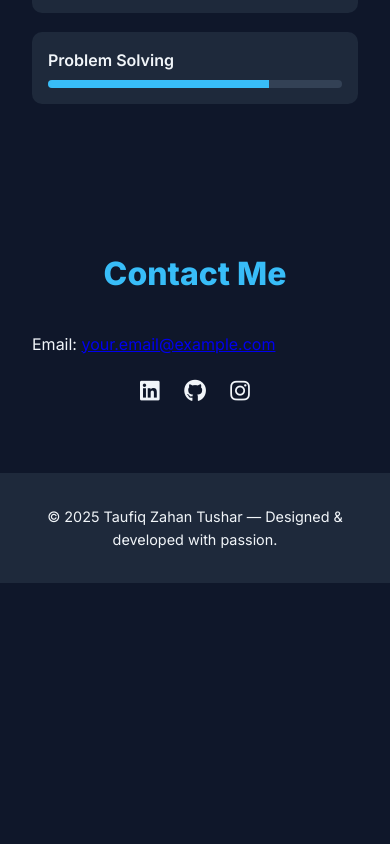
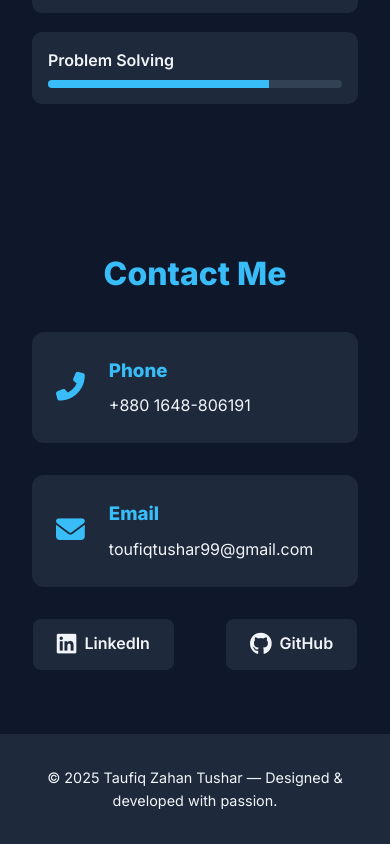
Before and after one commit to ToufiqTushar/Portfolio, a plain HTML site: page index.html in a window 390 px wide. Shown: the part 2384-3228 px from the top of the page. Before the commit the page ends 2967 px from the top, so only its background shows below. Drawn offline with nearby package versions, Linux system fonts and the light colour scheme.

Commit message:
2nd commit

```diff
--- a/index.html
+++ b/index.html
@@ -341,6 +341,105 @@
         width: 100%;
         margin-top: 1rem;
       }
+      /* Contact Section Styles */
+    .contact-container {
+      display: grid;
+      grid-template-columns: repeat(auto-fit, minmax(250px, 1fr));
+      gap: 2rem;
+      margin-bottom: 2rem;
+    }
+
+    .contact-item {
+      display: flex;
+      align-items: center;
+      gap: 1.5rem;
+      background: var(--dark-card);
+      padding: 1.5rem;
+      border-radius: 12px;
+      transition: transform 0.3s;
+    }
+
+    .light-mode .contact-item {
+      background: var(--light-card);
+    }
+
+    .contact-item:hover {
+      transform: translateY(-3px);
+    }
+
+    .contact-icon {
+      font-size: 1.8rem;
+      color: var(--dark-accent);
+    }
+
+    .light-mode .contact-icon {
+      color: var(--light-accent);
+    }
+
+    .contact-item h3 {
+      margin-bottom: 0.5rem;
+      color: var(--dark-accent);
+    }
+
+    .light-mode .contact-item h3 {
+      color: var(--light-accent);
+    }
+
+    .contact-item a {
+      color: var(--dark-text);
+      text-decoration: none;
+      transition: color 0.3s;
+    }
+
+    .light-mode .contact-item a {
+      color: var(--light-text);
+    }
+
+    .contact-item a:hover {
+      color: var(--dark-accent);
+    }
+
+    .light-mode .contact-item a:hover {
+      color: var(--light-accent);
+    }
+
+    /* Social Links Update */
+    .socials {
+      display: flex;
+      justify-content: center;
+      gap: 2rem;
+      margin-top: 2rem;
+    }
+
+    .socials a {
+      display: flex;
+      align-items: center;
+      gap: 0.5rem;
+      padding: 0.8rem 1.5rem;
+      background: var(--dark-card);
+      border-radius: 8px;
+      text-decoration: none;
+      transition: all 0.3s;
+    }
+
+    .light-mode .socials a {
+      background: var(--light-card);
+    }
+
+    .socials a:hover {
+      background: var(--dark-accent);
+      color: white !important;
+      transform: translateY(-3px);
+    }
+
+    .light-mode .socials a:hover {
+      background: var(--light-accent);
+    }
+
+    .social-text {
+      font-size: 1rem;
+      font-weight: 600;
+    }
     }
   </style>
 </head>
@@ -416,15 +515,36 @@
       </div>
     </section>
 
-    <section id="contact">
-      <h2>Contact Me</h2>
-      <p>Email: <a href="mailto:your.email@example.com">your.email@example.com</a></p>
-      <div class="socials" aria-label="Social Links">
-        <a href="#"><i class="fab fa-linkedin" aria-hidden="true"></i></a>
-        <a href="#"><i class="fab fa-github" aria-hidden="true"></i></a>
-        <a href="#"><i class="fab fa-instagram" aria-hidden="true"></i></a>
+<section id="contact">
+  <h2>Contact Me</h2>
+  <div class="contact-container">
+    <div class="contact-item">
+      <i class="fas fa-phone-alt contact-icon"></i>
+      <div>
+        <h3>Phone</h3>
+        <a href="tel:+8801648806191">+880 1648-806191</a>
       </div>
-    </section>
+    </div>
+    <div class="contact-item">
+      <i class="fas fa-envelope contact-icon"></i>
+      <div>
+        <h3>Email</h3>
+        <a href="mailto:your.email@example.com">toufiqtushar99@gmail.com</a>
+      </div>
+    </div>
+  </div>
+
+  <div class="socials" aria-label="Social Links">
+    <a href="https://www.linkedin.com/in/taufiq-zahan-tushar/" target="_blank" rel="noopener noreferrer">
+      <i class="fab fa-linkedin"></i>
+      <span class="social-text">LinkedIn</span>
+    </a>
+    <a href="https://github.com/ToufiqTushar" target="_blank" rel="noopener noreferrer">
+      <i class="fab fa-github"></i>
+      <span class="social-text">GitHub</span>
+    </a>
+  </div>
+</section>
   </main>
 
   <footer role="contentinfo">
```
